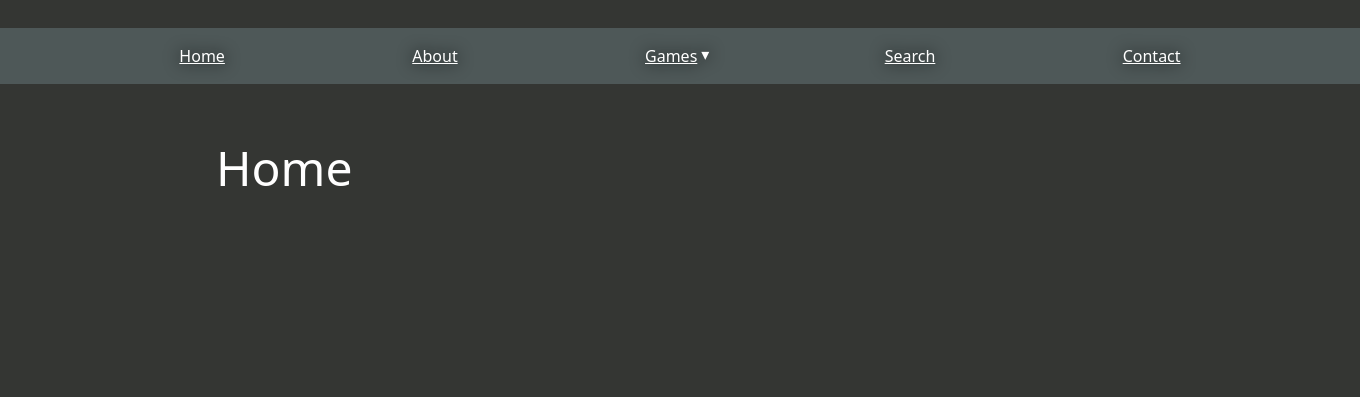
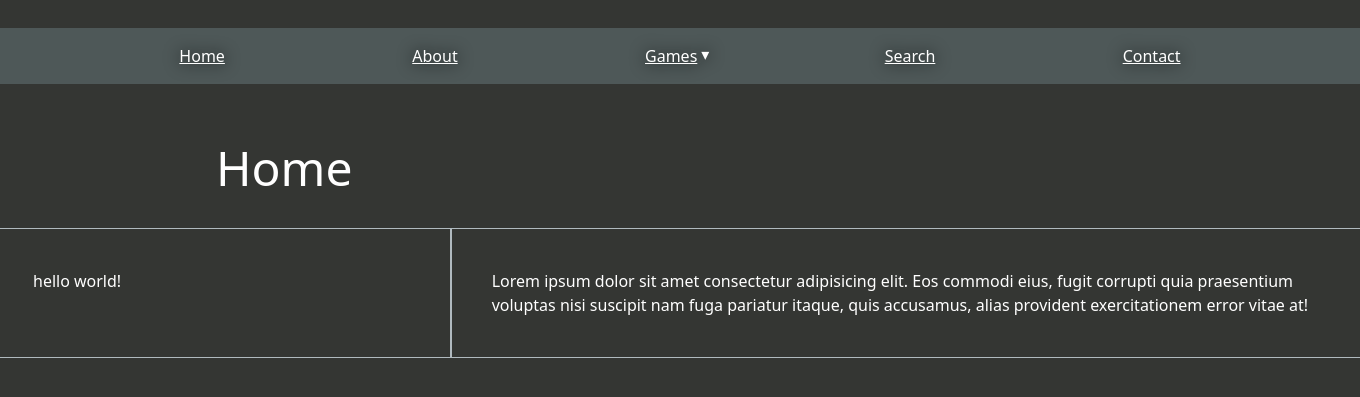
Before and after one commit to Saif-Uddin-93/games-hub, a Django app: page / in a window 1360 px wide. Shown: the top 397 px of the page. Run offline with Django 5.2, Linux system fonts and the light colour scheme.

Commit message:
changed flex to grid on main

```diff
--- a/gameProject/game1/static/output.css
+++ b/gameProject/game1/static/output.css
@@ -632,6 +632,10 @@ video {
   display: flex;
 }
 
+.grid {
+  display: grid;
+}
+
 .hidden {
   display: none;
 }
@@ -680,6 +684,30 @@ video {
   cursor: pointer;
 }
 
+.auto-cols-auto {
+  grid-auto-columns: auto;
+}
+
+.auto-cols-max {
+  grid-auto-columns: max-content;
+}
+
+.grid-cols-2 {
+  grid-template-columns: repeat(2, minmax(0, 1fr));
+}
+
+.grid-cols-\[auto_auto\] {
+  grid-template-columns: auto auto;
+}
+
+.grid-cols-\[1fr_3fr\] {
+  grid-template-columns: 1fr 3fr;
+}
+
+.grid-cols-\[1fr_2fr\] {
+  grid-template-columns: 1fr 2fr;
+}
+
 .items-center {
   align-items: center;
 }
@@ -704,6 +732,10 @@ video {
   gap: 2rem;
 }
 
+.justify-self-start {
+  justify-self: start;
+}
+
 .rounded-md {
   border-radius: 0.375rem;
 }
@@ -714,6 +746,10 @@ video {
 
 .border-2 {
   border-width: 2px;
+}
+
+.border {
+  border-width: 1px;
 }
 
 .border-t-2 {
@@ -736,6 +772,11 @@ video {
 .border-\[white\] {
   --tw-border-opacity: 1;
   border-color: rgb(255 255 255 / var(--tw-border-opacity, 1));
+}
+
+.border-customGrey {
+  --tw-border-opacity: 1;
+  border-color: rgb(176 186 191 / var(--tw-border-opacity, 1));
 }
 
 .bg-\[\#343633\] {
@@ -768,6 +809,10 @@ video {
 
 .p-4 {
   padding: 1rem;
+}
+
+.p-10 {
+  padding: 2.5rem;
 }
 
 .px-4 {
@@ -856,6 +901,21 @@ video {
 
 .drop-shadow-\[0_0_0\.5rem_rgb\(5\2c _5\2c _5\)\] {
   --tw-drop-shadow: drop-shadow(0 0 0.5rem rgb(5, 5, 5));
+  filter: var(--tw-blur) var(--tw-brightness) var(--tw-contrast) var(--tw-grayscale) var(--tw-hue-rotate) var(--tw-invert) var(--tw-saturate) var(--tw-sepia) var(--tw-drop-shadow);
+}
+
+.drop-shadow-\[0_0_0\.25rem_rgb\(5\2c _5\2c _5\)\] {
+  --tw-drop-shadow: drop-shadow(0 0 0.25rem rgb(5, 5, 5));
+  filter: var(--tw-blur) var(--tw-brightness) var(--tw-contrast) var(--tw-grayscale) var(--tw-hue-rotate) var(--tw-invert) var(--tw-saturate) var(--tw-sepia) var(--tw-drop-shadow);
+}
+
+.drop-shadow-\[0_0_0\.25rem_rgb\(2\2c _2\2c _2\)\] {
+  --tw-drop-shadow: drop-shadow(0 0 0.25rem rgb(2, 2, 2));
+  filter: var(--tw-blur) var(--tw-brightness) var(--tw-contrast) var(--tw-grayscale) var(--tw-hue-rotate) var(--tw-invert) var(--tw-saturate) var(--tw-sepia) var(--tw-drop-shadow);
+}
+
+.drop-shadow-\[0_0_0\.1rem_rgb\(2\2c _2\2c _2\)\] {
+  --tw-drop-shadow: drop-shadow(0 0 0.1rem rgb(2, 2, 2));
   filter: var(--tw-blur) var(--tw-brightness) var(--tw-contrast) var(--tw-grayscale) var(--tw-hue-rotate) var(--tw-invert) var(--tw-saturate) var(--tw-sepia) var(--tw-drop-shadow);
 }
 
--- a/gameProject/game1/templates/base.html
+++ b/gameProject/game1/templates/base.html
@@ -25,7 +25,7 @@
               </span>
               <ul
                 id="nav-games-dropdown"
-                class="absolute hidden group-hover:block p-2 top-7 rounded-md bg-customGrey drop-shadow-[0_0_0.5rem_rgb(5,_5,_5)]"
+                class="absolute hidden group-hover:block p-2 top-7 rounded-md bg-customGrey drop-shadow-[0_0_0.1rem_rgb(2,_2,_2)]"
               >
                 <li class="mt-1 mb-4">
                   <a href="#" class="font-bold hover:text-[blue] py-1">Waven</a>
@@ -50,7 +50,7 @@
     </h1>
   {% endblock %}
   </header>
-  <main class= "px-8 flex justify-center">
+  <main class= "px-8 grid grid-cols-[1fr_2fr]">
     {% block main %}
     {% endblock %}
     {% block scripts %}
--- a/gameProject/game1/templates/home.html
+++ b/gameProject/game1/templates/home.html
@@ -7,4 +7,11 @@
 {% endblock %}
 {% block h1 %}Home{% endblock %}
 {% block main %}
+    {{ block.super }}
+    <div class="border border-solid border-customGrey p-10">
+        hello world!
+    </div>
+    <article class="border border-solid border-customGrey p-10">
+        Lorem ipsum dolor sit amet consectetur adipisicing elit. Eos commodi eius, fugit corrupti quia praesentium voluptas nisi suscipit nam fuga pariatur itaque, quis accusamus, alias provident exercitationem error vitae at!
+    </article>
 {% endblock %}
```
Also changed, not shown: gameProject/game1/templates/about.html (+7 -1 lines).
